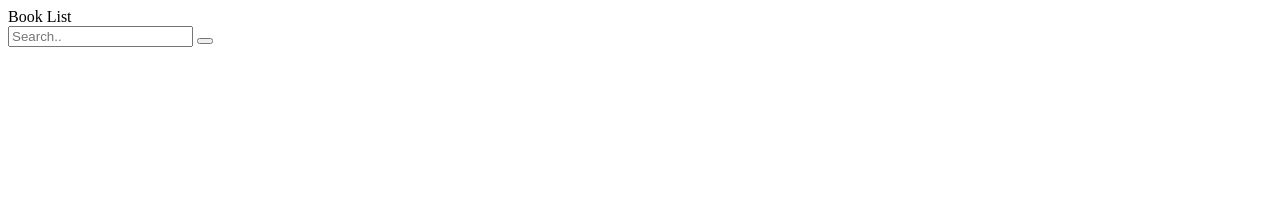
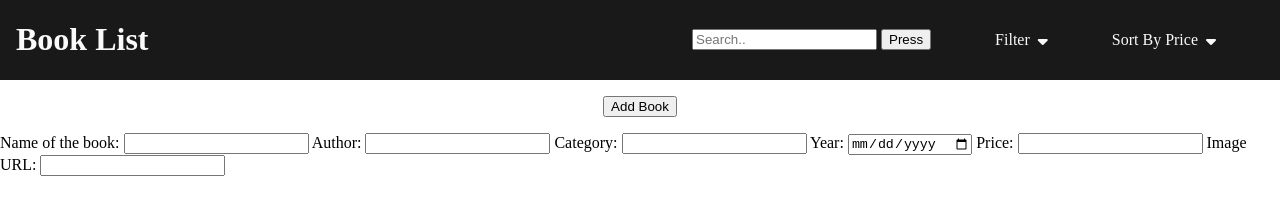
Before and after one commit to transparentCamel/BookList, a plain HTML site: page index.html in a window 1280 px wide. Drawn offline with Linux system fonts and the light colour scheme.

Commit message:
setting up layout

```diff
--- a/index.html
+++ b/index.html
@@ -5,16 +5,59 @@
 		<meta http-equiv="X-UA-Compatible" content="IE=edge" />
 		<meta name="viewport" content="width=device-width, initial-scale=1.0" />
 		<link rel="stylesheet" href="index.css" />
+		<link
+			rel="stylesheet"
+			href="https://cdnjs.cloudflare.com/ajax/libs/font-awesome/6.4.0/css/all.min.css"
+		/>
 		<title>BookList</title>
 	</head>
 	<body>
-		<header>Book List</header>
-		<section id="searchBar">
-			<input type="text" placeholder="Search.." />
-			<button></button>
-		</section>
-		<section id="filterMenu"></section>
-		<section id="sortMenu"></section>
-		<section id="bookList"></section>
+		<header>
+			<h1>Book List</h1>
+			<section id="searchBar">
+				<input id="searchInput" type="text" placeholder="Search.." />
+				<button id="searchBtn">Press</button>
+			</section>
+			<section id="filterMenu">
+				<div class="dropDown">
+					<p>Filter</p>
+					<i class="fa-solid fa-sort-down"></i>
+				</div>
+				<div class="dropdownContent">
+					<a href="#">Category</a>
+					<a href="#">Author</a>
+				</div>
+			</section>
+			<section id="sortMenu">
+				<div class="dropDown">
+					<p>Sort By Price</p>
+					<i class="fa-solid fa-sort-down"></i>
+				</div>
+				<div class="dropdownContent">
+					<a href="#">Highest to Lowest</a>
+					<a href="#">Lowest to Highest</a>
+				</div>
+			</section>
+		</header>
+		<div id="bookList"></div>
+		<div id="addBook">
+			<button id="addBtn">Add Book</button>
+		</div>
+		<div id="addBookForm">
+			<form action="">
+				<label for="bookName">Name of the book:</label>
+				<input type="text" name="bookName" id="" />
+				<label for="author">Author:</label>
+				<input type="text" name="author" />
+				<label for="category">Category:</label>
+				<input type="text" name="category" id="" />
+				<label for="year">Year:</label>
+				<input type="date" name="year" />
+				<label for="price">Price:</label>
+				<input type="number" name="price" min="1" step="any" />
+				<label for="img">Image URL:</label>
+				<input type="url" />
+			</form>
+		</div>
 	</body>
 </html>
--- a/index.scss
+++ b/index.scss
@@ -0,0 +1,51 @@
+body {
+	margin: 0px;
+	padding: 0px;
+	font-family: "sans-serif";
+
+	header {
+		display: flex;
+		align-items: center;
+		justify-content: right;
+		background-color: rgb(25, 25, 25);
+		color: rgb(250, 250, 250);
+
+		h1 {
+			margin-right: auto;
+			margin-left: 16px;
+		}
+		section {
+			margin-right: 64px;
+			.dropDown {
+				display: flex;
+				flex-direction: row;
+				align-items: center;
+				i {
+					margin-left: 8px;
+					margin-bottom: 4px;
+				}
+			}
+			.dropdownContent {
+				display: none;
+			}
+			.dropDown:hover {
+				.dropdownContent {
+					display: block;
+				}
+			}
+		}
+		.sortMenu .filterMenu {
+			display: flex;
+			flex-direction: column;
+		}
+	}
+	#bookList {
+		display: flex;
+	}
+	#addBook {
+		display: flex;
+		align-items: center;
+		justify-content: center;
+		padding: 16px 0px 16px 0px;
+	}
+}
```
Also changed, not shown: index.css, index.js (added), 1 other file.
